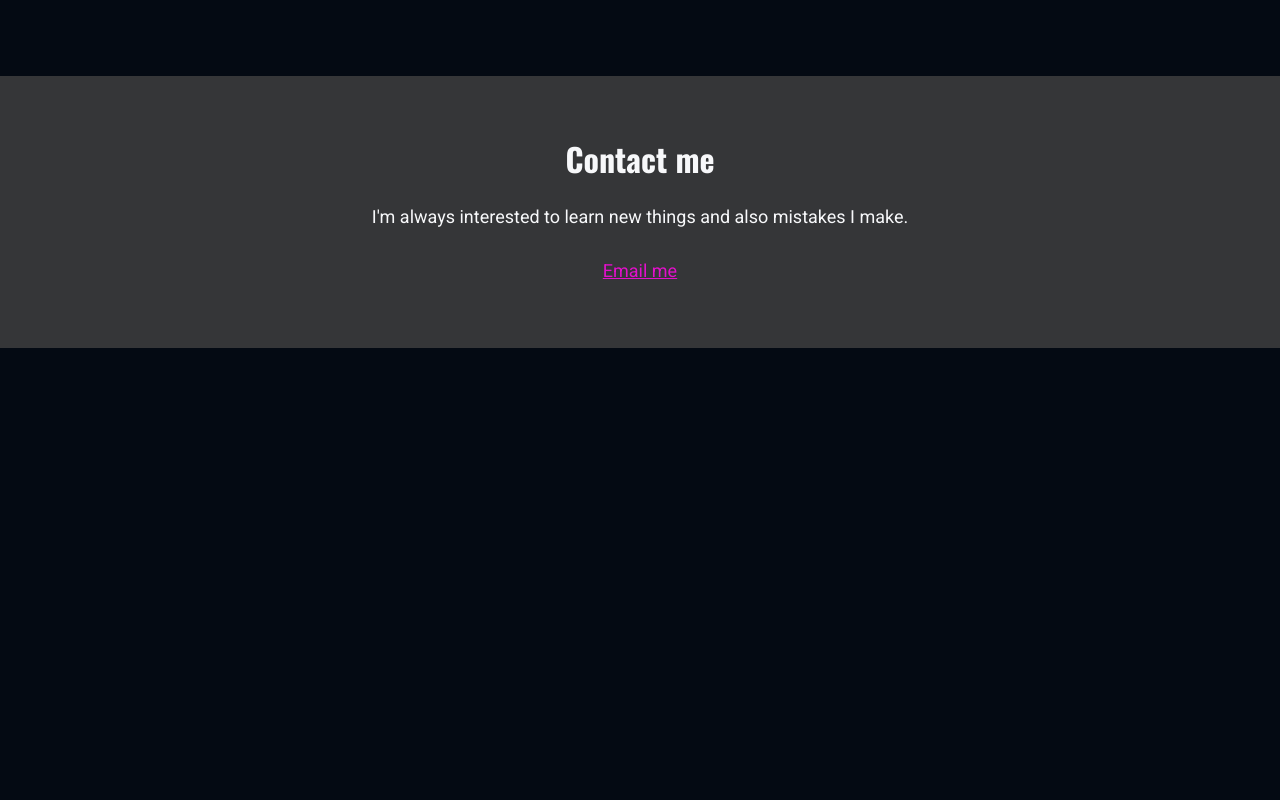
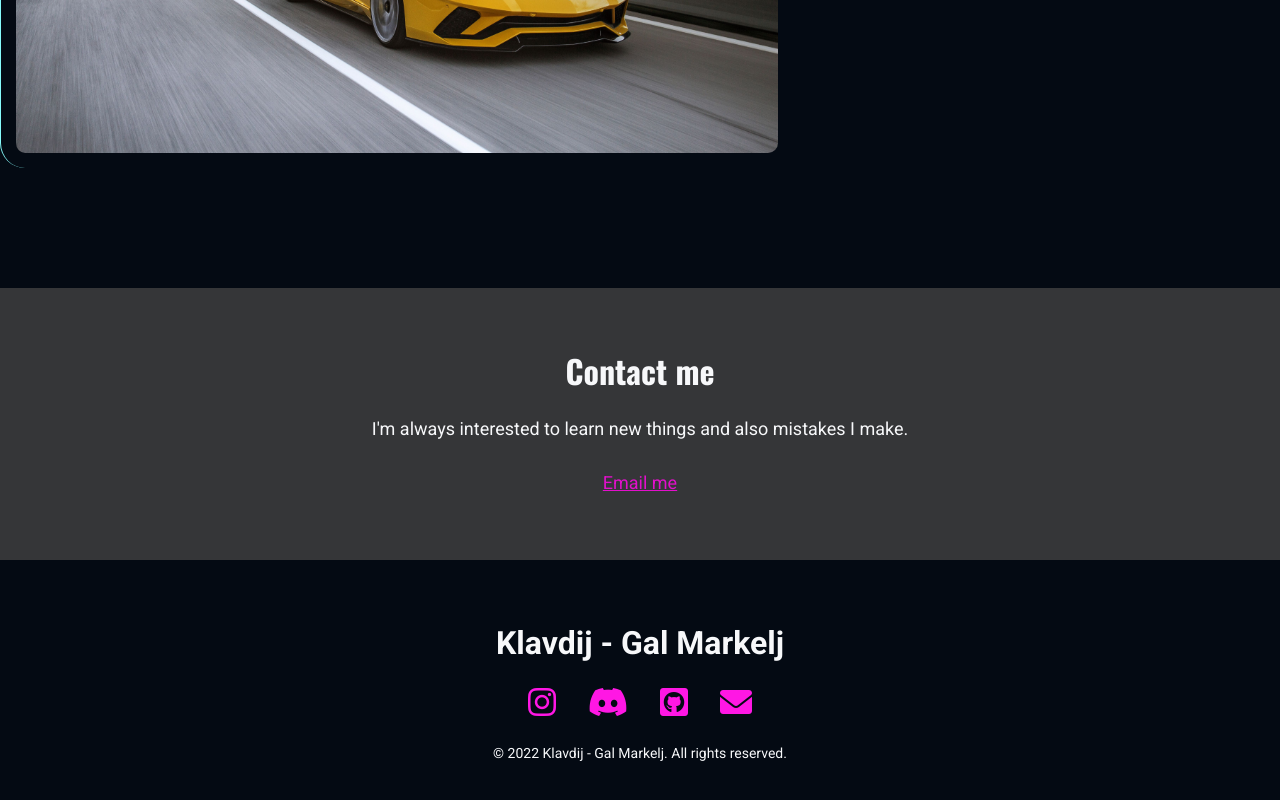
Before and after one commit to GalMarkelj/KGM, a React (Vite) app: page / in a window 1280 px wide. Shown: the part 3110-3910 px from the top of the page. Before the commit the page ends 3458 px from the top, so only its background shows below. Built offline with nearby package versions, Linux system fonts and the light colour scheme.

Commit message:
Create footer component

```diff
--- a/src/App.jsx
+++ b/src/App.jsx
@@ -2,6 +2,11 @@ import { render } from 'react-dom'
 import { StrictMode } from 'react'
 import { BrowserRouter, Routes, Route } from 'react-router-dom'
 
+// components
+import Header from './components/Header'
+import Footer from './components/Footer'
+
+// pages
 import IndexPage from './components/IndexPage'
 
 const root = document.getElementById('root')
@@ -10,9 +15,9 @@ const App = () => {
   return (
     <StrictMode>
       <BrowserRouter>
-
+        <Header />
         <IndexPage />
-
+        <Footer />
         <Routes />
       </BrowserRouter>
     </StrictMode>
--- /dev/null
+++ b/src/components/Footer.jsx
@@ -0,0 +1,36 @@
+import { Link } from "react-router-dom"
+
+const FooterLink = ({ url, label, icon, isExternal }) => (
+  <li className='nav-list__item'>
+    {isExternal
+      ? <a href={url} className='nav-list__item--link f--xl t--normal c--light' target="_blank">
+          {label}
+          {!!icon && <span className={`${icon} c--barbie f--xxl`} />}
+        </a>
+      : <Link to={url} className='nav-list__item--link f--xl t--normal c--light'>
+          {label}
+          {!!icon && <span className={`${icon} c--barbie f--xxl`} />}
+        </Link>}
+  </li>
+)
+
+const Footer = () => (
+  <footer id="footer" className="t--center">
+    <h2 className="h1">Klavdij - Gal Markelj</h2>
+    <nav>
+      <ul className="list--inline p--reset">
+        {footerLinks.map((link) => <FooterLink key={link.url} {...link} />)}
+      </ul>
+    </nav>
+    <p className="f--s m-top--s">&copy; 2022 Klavdij - Gal Markelj. All rights reserved.</p>
+  </footer>
+)
+
+export default Footer
+
+const footerLinks = [
+  { url: 'https://www.instagram.com/gal_markelj', icon: 'fa-brands fa-instagram', isExternal: true },
+  { url: 'https://discord.com/users/247079542399827968', icon: 'fa-brands fa-discord', isExternal: true },
+  { url: 'https://github.com/GalMarkelj', icon: 'fab fa-github-square', isExternal: true },
+  { url: 'mailto:galmarkelj@envoo.net', icon: 'fas fa-envelope', isExternal: true }
+]
--- a/src/components/Header.jsx
+++ b/src/components/Header.jsx
@@ -1,3 +1,4 @@
+
 import { Link } from 'react-router-dom'
 
 import logo from '../images/logo/KGM_1_outline.svg'
--- a/src/components/IndexPage.jsx
+++ b/src/components/IndexPage.jsx
@@ -1,9 +1,8 @@
-import Header from './Header'
 import SiteTitle from './SiteTitle'
 import ObliqueCard from './ObliqueCard'
-import ClickElement from './ClickElement'
 import Banner from './Banner'
 
+// images
 import mainBackground from '../images/background/main-background.jpg'
 import testImage from '../images/background/lambo.jpg'
 import test from '../images/test.jpg'
@@ -11,7 +10,6 @@ import test from '../images/test.jpg'
 const IndexPage = () => (
   <div>
     <div className='full--height'>
-      <Header />
       <img src={mainBackground} alt='Main background' className='main-background fixed--top width--100p height--100p' />
       <SiteTitle />
     </div>
--- /dev/null
+++ b/src/css/components/_footer.scss
@@ -0,0 +1,7 @@
+@use '../general';
+
+#footer { padding: 4rem 0; }
+#footer li {
+  margin-right: 2em;
+  &:last-child { margin-right: 0; }
+}
--- a/src/css/main.scss
+++ b/src/css/main.scss
@@ -3,6 +3,7 @@
 @use './components/header';
 @use './components/obliqueCard';
 @use './components/banner';
+@use './components/footer';
 
 // Index page
 @use './components/IndexPage/main-background';
```
